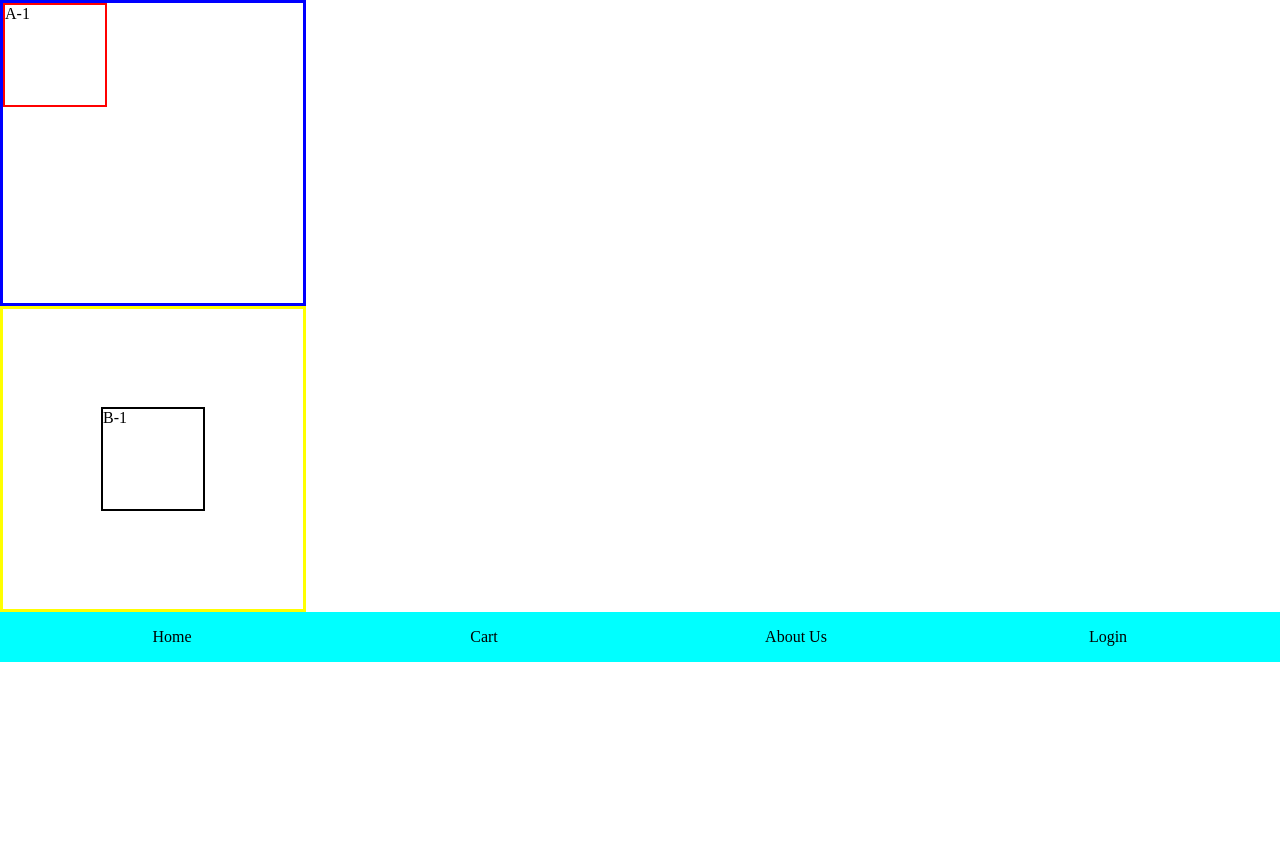
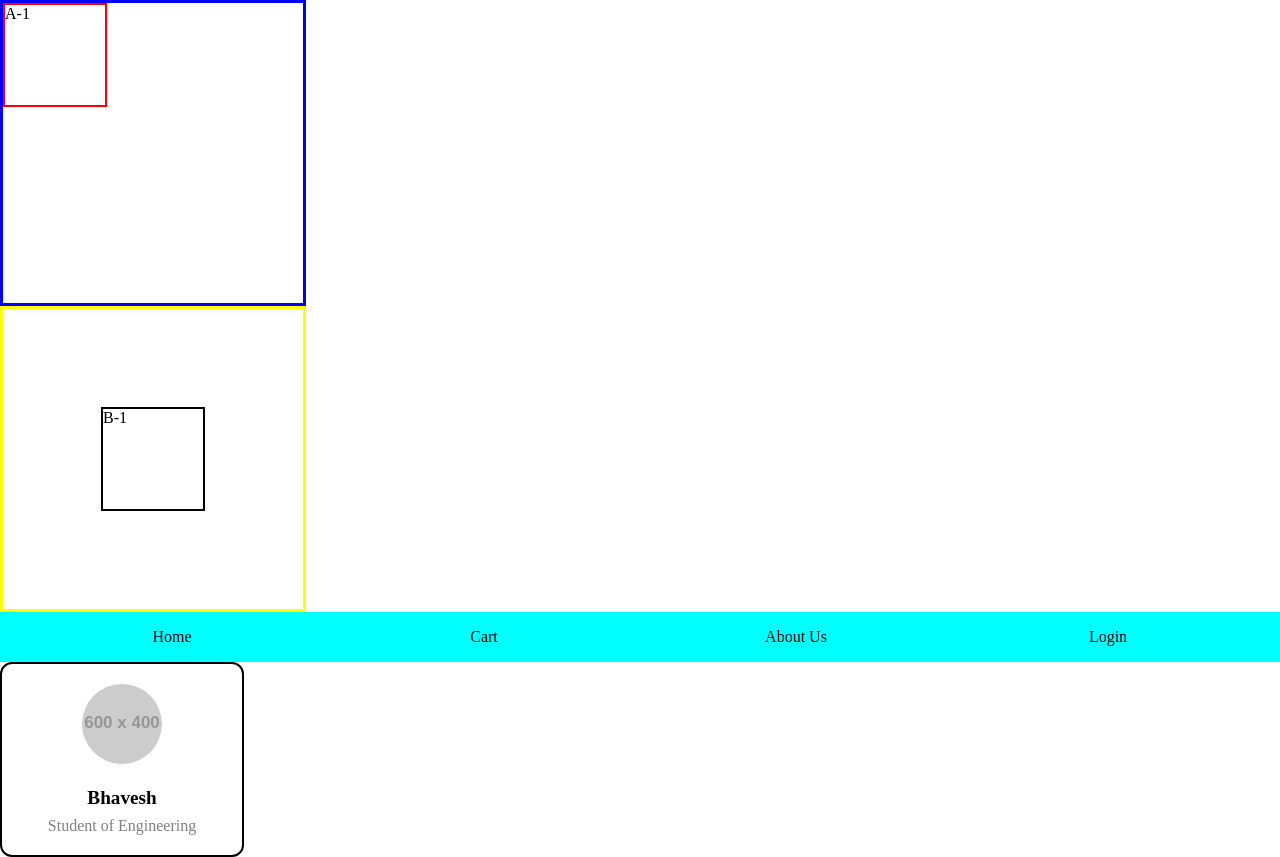
Before and after one commit to bhaveshcodm2706-venom/CSS-Flexbox, a website: page index.html in a window 1280 px wide. Before the commit the page ends 800 px from the top, so only its background shows below. Drawn offline with Linux system fonts and the light colour scheme; placeholder pictures from the web are drawn by us.

Commit message:
Completed profile card

```diff
--- a/index.html
+++ b/index.html
@@ -25,5 +25,14 @@
       </ul>
     </nav>
 
+
+    <div class="profile-card">
+      <img src="https://placehold.co/600x400?text=Profile+Img"  class="profile-img">
+      <h2 class="Name">Bhavesh</h2>
+      <p class="description">Student of Engineering</p>
+    </div>
+
+
+
 </body>
 </html>
--- a/styles.css
+++ b/styles.css
@@ -51,3 +51,39 @@ padding: 1rem;
   text-decoration: none;
  color:black;
 }
+
+
+
+.profile-card {
+  display: flex;
+  flex-direction: column;
+  align-items: center;
+  width: 200px;
+  padding: 20px;
+  background:white;
+  border-radius: 12px;
+  border: 2px solid black;
+  text-align: center;
+}
+
+.profile-img {
+  width: 80px;
+  height: 80px;
+  border-radius: 50%;
+  object-fit: cover;
+  margin-bottom: 15px;
+  background-color:white;
+}
+
+.Name {
+  margin: 8px ;
+  font-size: 1.2rem;
+  color:black;
+}
+
+.description {
+  margin: 0;
+  font-size: 1rem;
+  color:gray;
+
+}
```
